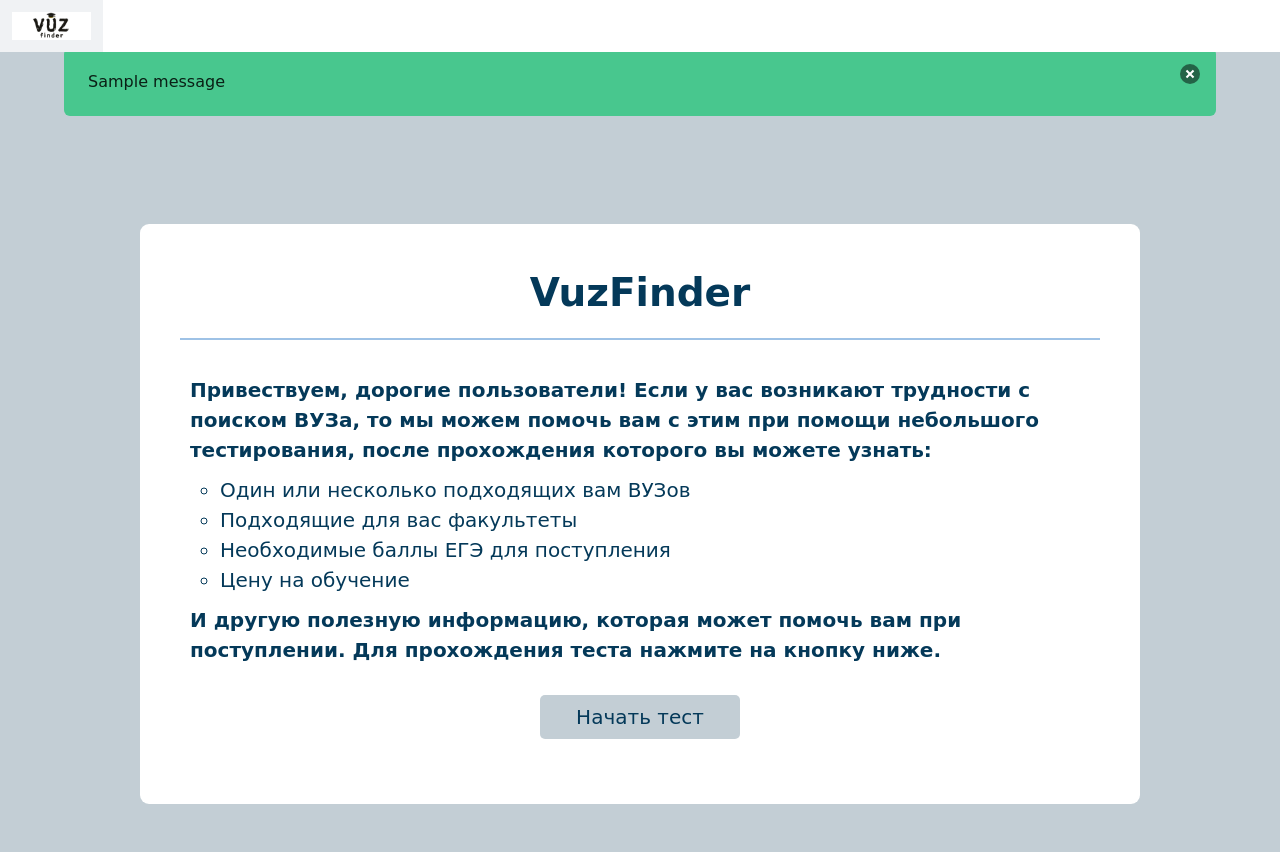
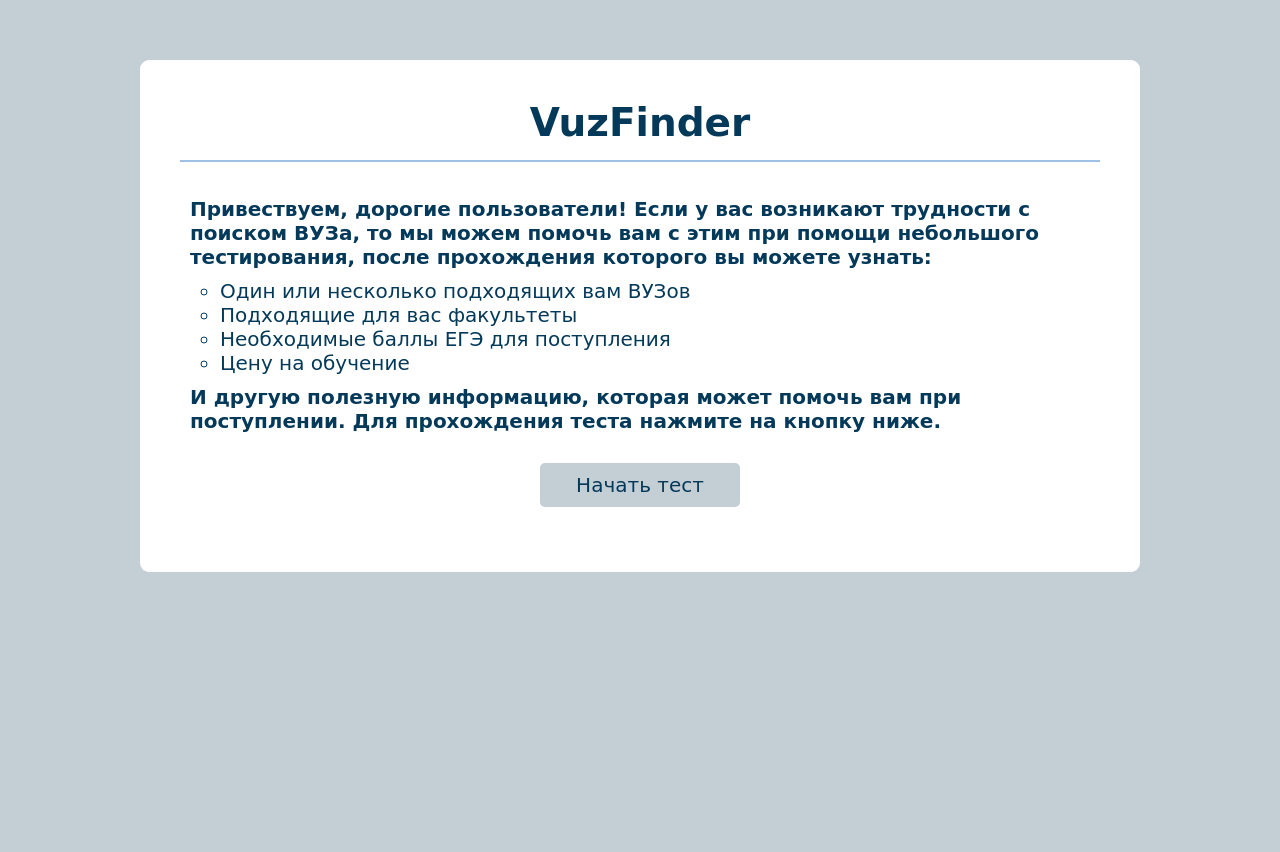
Before and after one commit to AllsOkay/vuzfinder, a Flask app: page / in a window 1280 px wide. After the commit the page ends 572 px from the top, so only its background shows below. Run offline with Flask 3, Linux system fonts and the light colour scheme; tables that the repository leaves empty hold one stand-in row (values such as "Sample post"); one stand-in notice (Sample message) is shown; some libraries are stand-ins or nearby versions.

Commit message:
Update base.html

```diff
--- a/services/server/templates/base.html
+++ b/services/server/templates/base.html
@@ -1,56 +1,12 @@
 <!DOCTYPE html>
 <html>
   <head>
-    <meta charset="utf-8">
-    <meta name="viewport" content="width=device-width, initial-scale=1">
     <title>Поиск Университета</title>
-    <link rel="stylesheet" href="{{ url_for('static', filename='bulma.min.css') }}">
-    <script src="https://cdnjs.cloudflare.com/ajax/libs/jquery/3.6.0/jquery.min.js" integrity="sha512-894YE6QWD5I59HgZOGReFYm4dnWc1Qt5NtvYSaNcOP+u1T9qYdvdihz0PPSiiqn/+/3e7Jo4EaG7TubfWGUrMQ==" crossorigin="anonymous" referrerpolicy="no-referrer"></script>
   </head>
   <body>
-    <nav class="navbar is-fixed-top" role="navigation" aria-label="main navigation">
-      <div class="navbar-brand">
-        <a class="navbar-item" href="{{ url_for('website.quiz') }}">
-          <img src="{{ url_for('static', filename='pocketsiem-logo.png') }}" width="112" height="28">
-        </a>
-      </div>
-    </nav>
-
-    <div class="block">
-      Text is not visible
-    </div>
-
-    {% if get_flashed_messages() %}
-      <div class="container">
-        <div class="block">
-        {% for category, message in get_flashed_messages(with_categories=True) %}
-          <div id="message{{ loop.index }}">
-            {% if category %}
-              {% if category == 'error' %}
-                <div class="notification is-danger">
-              {% elif category == 'warning' %}
-                <div class="notification is-warning">
-              {% elif category == 'success' %}
-                <div class="notification is-success">
-              {% else %}
-                <div class="notification">
-              {% endif %}
-            {% else %}
-              <div class="notification">
-            {% endif %}
-              <button class="delete" data-target="message{{ loop.index }}" aria-label="delete"></button>
-              {{ message }}
-            </div>
-          </div>
-        {% endfor %}
-        </div>
-      </div>
-    {% endif %}
     <section class="section" id="events_view">
         {% block content %}
         {% endblock %}
     </section>
-    <script defer src="https://use.fontawesome.com/releases/v5.0.6/js/all.js"></script>
-    <script src="{{ url_for('static', filename='app.js') }}"></script>
   </body>
 </html>
```
